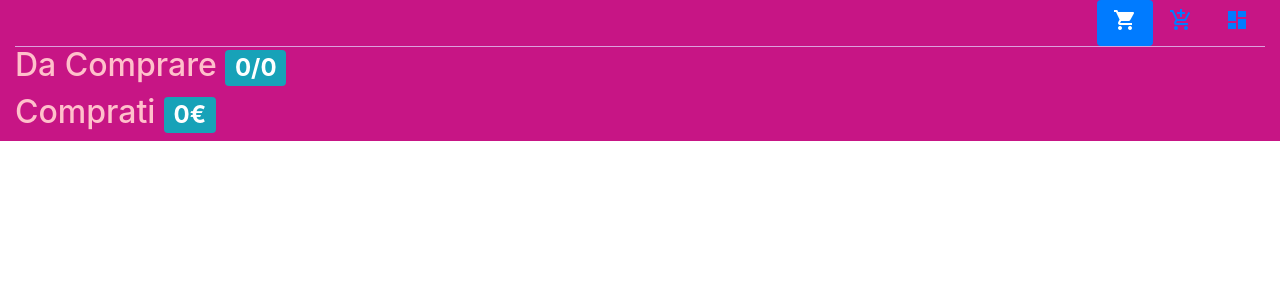
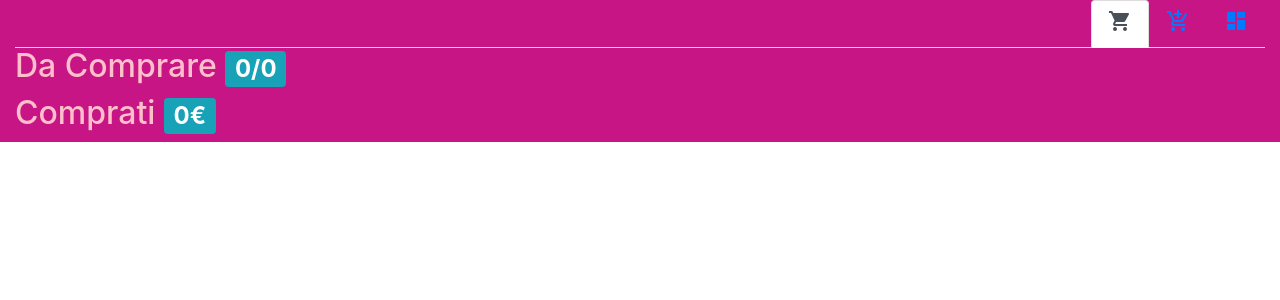
Before and after one commit to superqwe/spesa, a Django app: page / in a window 1280 px wide. Shown: the top 300 px of the page. Run offline with Django 3.2, Linux system fonts and the light colour scheme; data that the repository does not hold is empty; some libraries are stand-ins or nearby versions.

Commit message:
layout nav

```diff
--- a/static/spesa/css/base.css
+++ b/static/spesa/css/base.css
@@ -4,9 +4,9 @@ body{
   font-family: 'Fjalla One', sans-serif;
 }
 
-nav{
+/*nav{
   border-bottom: 1px solid plum;
-}
+}*/
 
 p.h2{
   color:            pink;
--- a/templates/spesa/nav.html
+++ b/templates/spesa/nav.html
@@ -1,5 +1,5 @@
 <nav>
-    <ul class="nav nav-pills justify-content-end">
+    <ul class="nav nav-tabs justify-content-end">
 
         <li class="nav-item">
             <a class="nav-link {% if pagina == 'spesa' %}active{% endif %}" href="/spesa">
```
